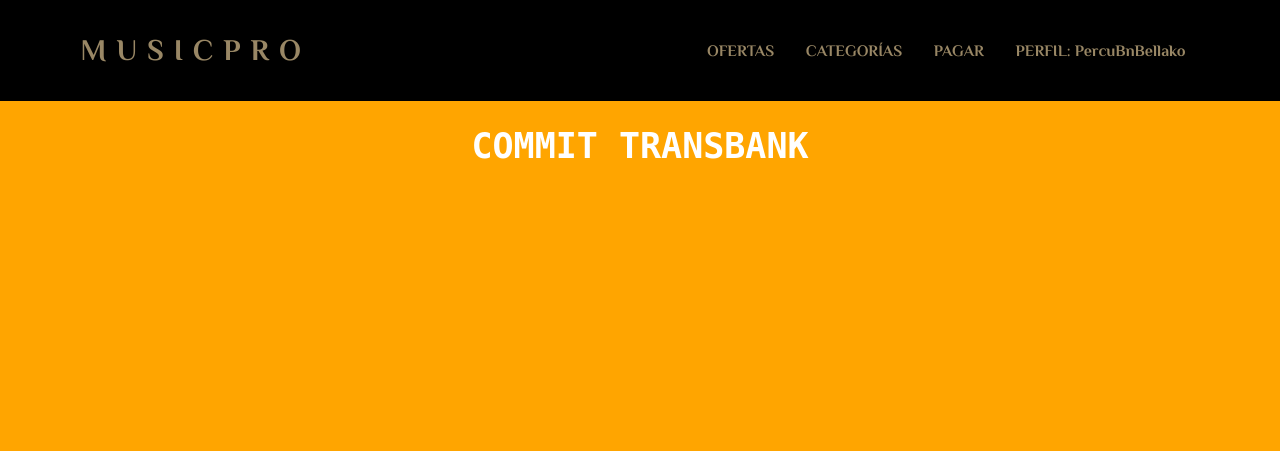
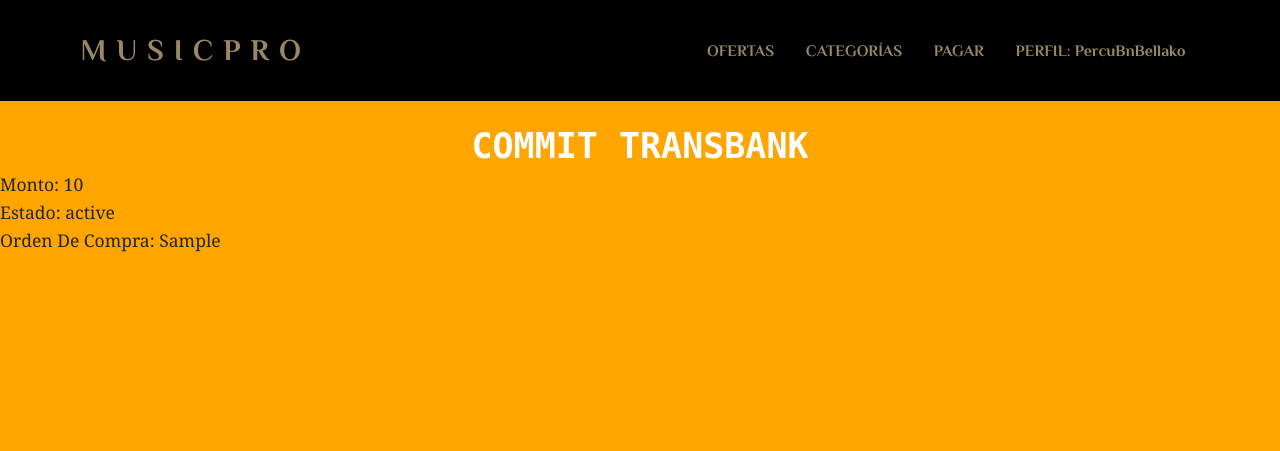
Before and after one commit to ivanmaldonaxdo/PROYECTOMUSICPRO, a Django app: template MusicPro/TiendaMPRO/templates/TiendaMPRO/CommitPago.html in a window 1280 px wide. Shown: the top 451 px of the page. Run offline with Django 3.2, Linux system fonts and the light colour scheme; the template is opened without the code that fills it: most values are stand-ins (such as "Sample title", 1, 10 or a date in 2020); some libraries are stand-ins or nearby versions.

Commit message:
Commit Pago

```diff
--- a/MusicPro/TiendaMPRO/templates/TiendaMPRO/CommitPago.html
+++ b/MusicPro/TiendaMPRO/templates/TiendaMPRO/CommitPago.html
@@ -6,6 +6,9 @@
 
 <div class="commit-pago-content">
     <h1>COMMIT TRANSBANK </h1>
+    <h5>Monto: {{response.amount}}</h5>
+    <h5>Estado: {{response.status}}</h5>
+    <h5>Orden De Compra: {{response.buy_order}}</h5>
 </div>
 <!-- div#content-wrapper. -->
 {% endblock %}
--- a/MusicPro/TiendaMPRO/views.py
+++ b/MusicPro/TiendaMPRO/views.py
@@ -52,6 +52,7 @@ def Pagar(request):
 def CommitPago(request):
     tk= token()
     print("Token recibido dede Pago: ",token())
-    context={'tk':tk}
+    response=tr.Transaction.commit(tk)
+    context={'tk':tk,'response':response}
     return render(request, 'TiendaMPRO/CommitPago.html',context)
     # return render(request, 'TiendaMPRO/CommitPago.html')
```
